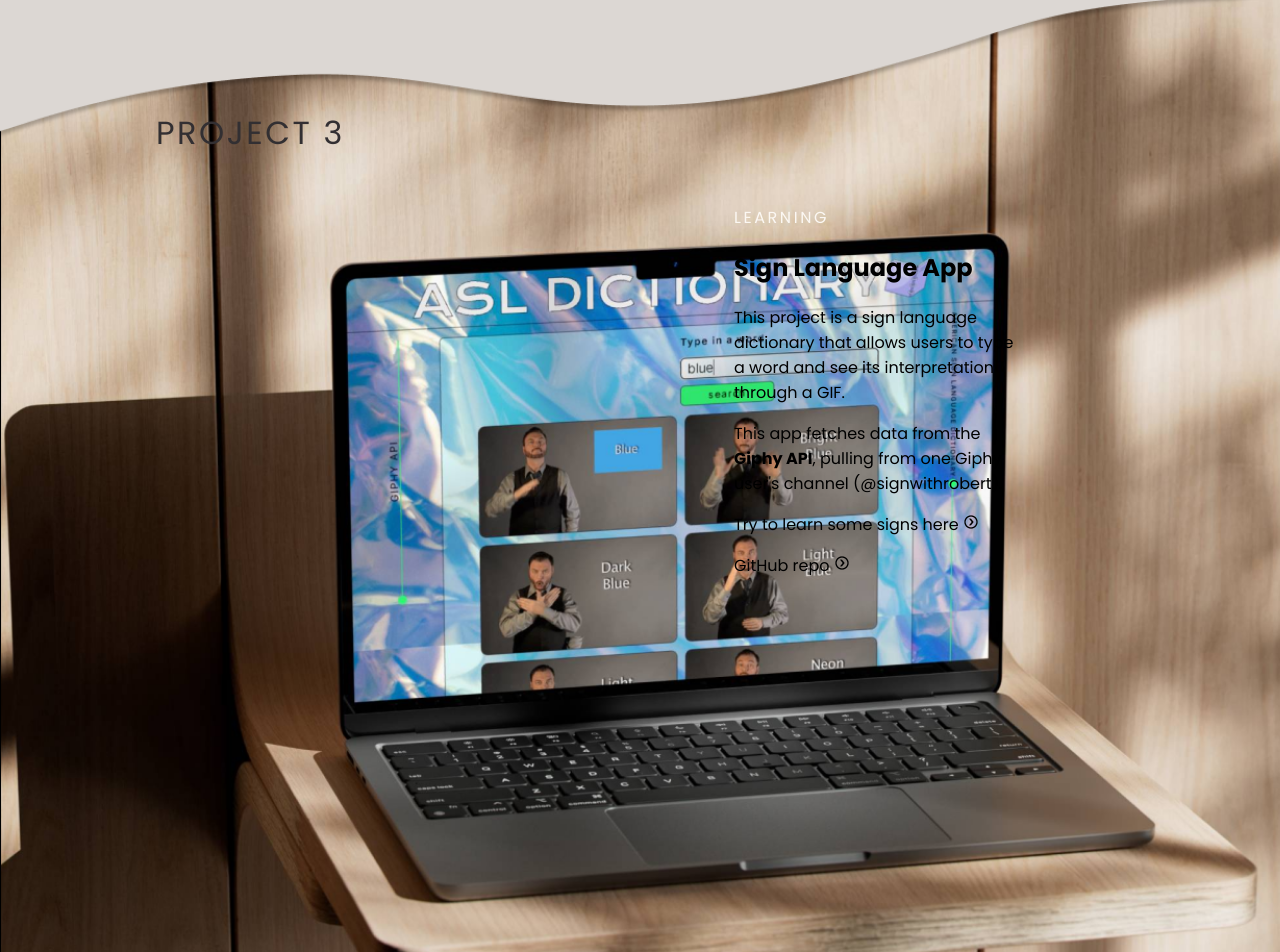
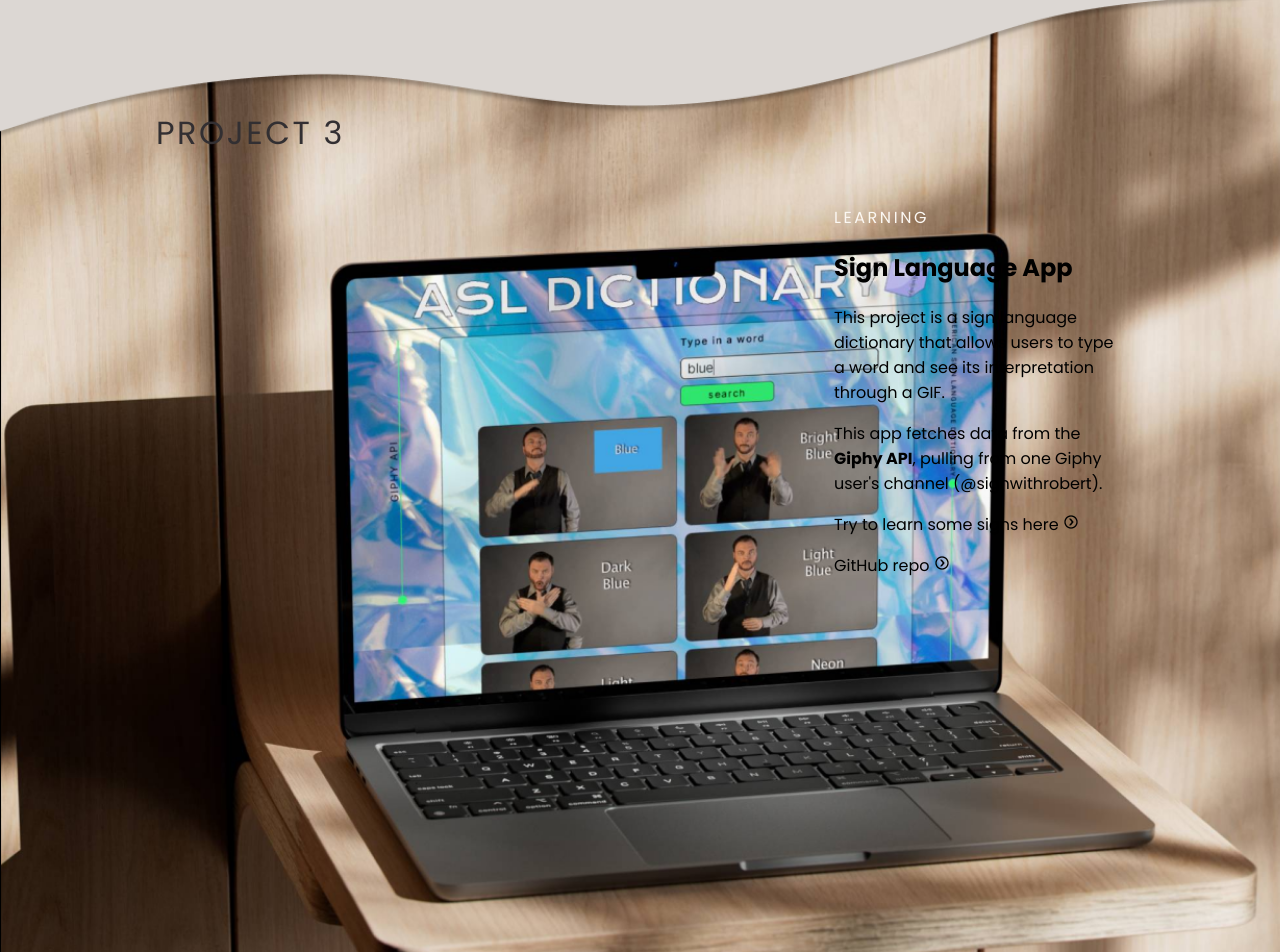
Before and after one commit to cyan-byte/au-portfolio, a React (Create React App) app: page / in a window 1280 px wide. Shown: the part 3141-4093 px from the top of the page. Built offline with nearby package versions, Linux system fonts and the light colour scheme.

Commit message:
fixed margin

```diff
--- a/src/App.css
+++ b/src/App.css
@@ -170,10 +170,14 @@ nav ul {
 
 /* Project 3 (ASL App) */
 
+.project3-text {
+  padding-left: 200px;
+}
+
 .project-three-home-text {
   display: flex;
   justify-content: end;
-  padding-right: 256px;
+  padding-right: 156px;
 }
 
 .small-caps3 {
```
